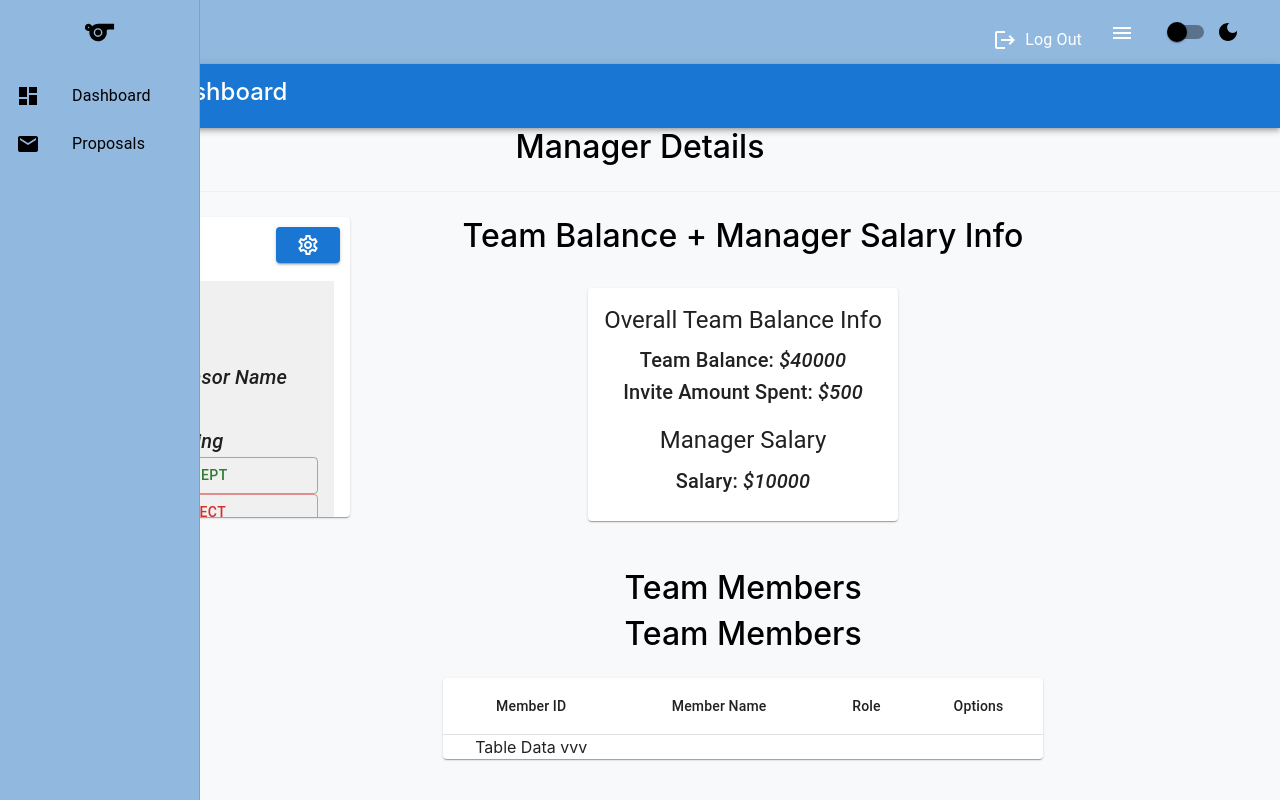
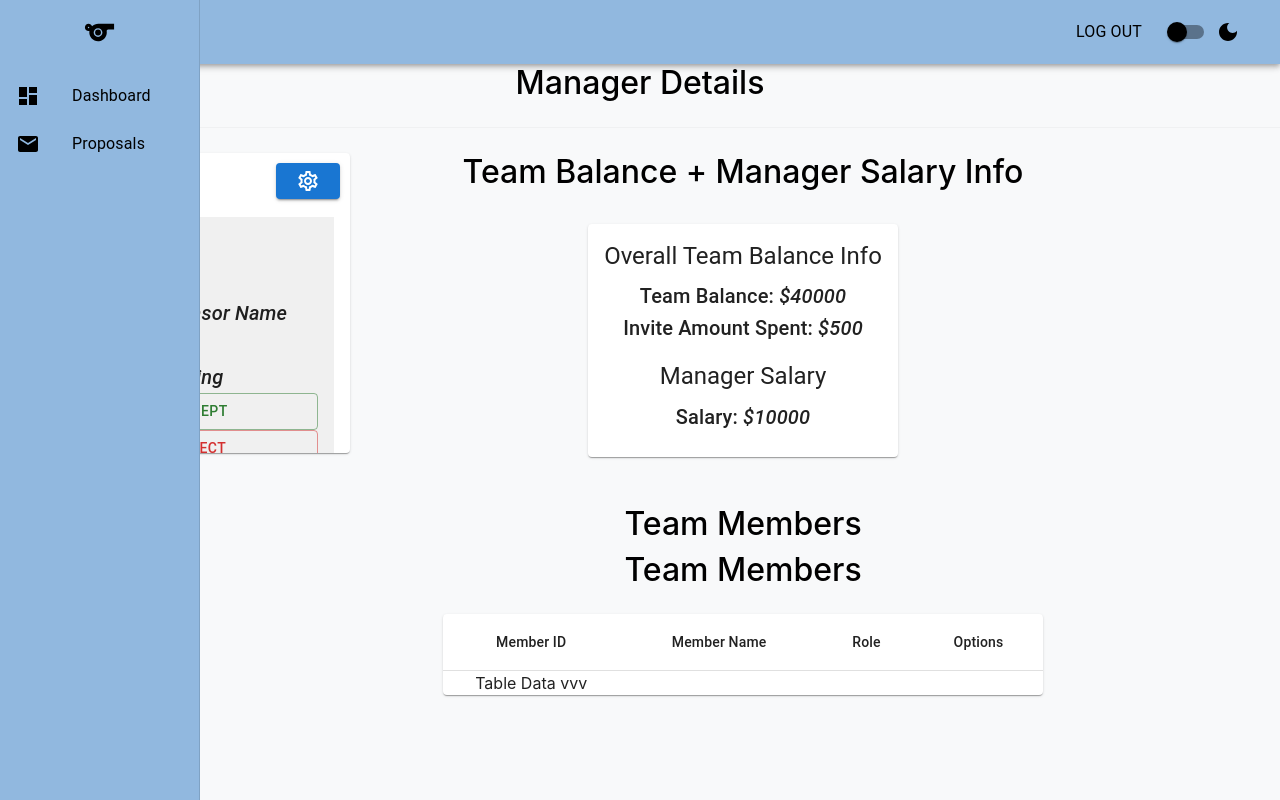
Before and after one commit to SaiAnand724/Team2Project2, a React (Create React App) app in the folder frontend-p2/frontend/: page /manager in a window 1280 px wide. Built offline with nearby package versions, Linux system fonts and the light colour scheme.

Commit message:
minor changes in nav bar

```diff
--- a/frontend-p2/frontend/src/Components/TeamComponents/ManagerDashboard.tsx
+++ b/frontend-p2/frontend/src/Components/TeamComponents/ManagerDashboard.tsx
@@ -28,9 +28,7 @@ export const ManagerDashboard: React.FC = () => {
 
   return (
     <div>
-        <div >
-            <ManagerNavbar></ManagerNavbar>
-        </div>
+
         <div className='app-container'>
             <h2 style={{ textAlign: 'center', marginBottom: '25px' }}>Manager Details</h2>
             <Divider/>
--- a/frontend-p2/frontend/src/Components/UtilityComponents/Navbar.tsx
+++ b/frontend-p2/frontend/src/Components/UtilityComponents/Navbar.tsx
@@ -7,9 +7,6 @@ import {
   Button,
   useTheme,
   useMediaQuery,
-  Drawer,
-  List,
-  ListItemButton,
   Box,
 } from '@mui/material';
 import MenuIcon from '@mui/icons-material/Menu';
@@ -74,18 +71,22 @@ const Navbar: React.FC = () => {
   }, []);
 
   const navbarBackgroundColor = darkMode ? '#173049' : '#91b8df';
-  const drawerBackgroundColor = darkMode ? '#173049' : '#91b8df';
   const linkColor = darkMode ? '#ffffff' : '#000000';
+
+  const renderMenuItems = () => {
+    // Return appropriate menu items based on user role
+    return null;
+  };
 
   const renderDrawerItems = () => {
     return (
       <>
-        <ListItemButton onClick={handleLogout} sx={{ mt: 2 }}>
-          <LogoutIcon />
-          <Typography variant="body1" sx={{ ml: 1, display: { xs: 'none', lg: 'block' } }}>
-            Log Out
-          </Typography>
-        </ListItemButton>
+        <Typography variant="body1" sx={{ color: linkColor, display: { xs: 'none', lg: 'block' } }}>
+          LOG OUT
+        </Typography>
+        <IconButton onClick={handleLogout} sx={{ display: { xs: 'flex', lg: 'none' } }}>
+          <LogoutIcon sx={{ color: linkColor }} />
+        </IconButton>
       </>
     );
   };
@@ -104,81 +105,31 @@ const Navbar: React.FC = () => {
               </Box>
             </Link>
             <Box sx={{ flexGrow: 1 }} />
-            {!isMobile && (
+            {isMobile ? (
+              <IconButton
+                edge="end"
+                color="inherit"
+                aria-label="logout"
+                onClick={handleLogout}
+                sx={{ ml: 2 }}
+              >
+                <LogoutIcon sx={{ color: linkColor }} />
+              </IconButton>
+            ) : (
               <Box sx={{ display: 'flex', gap: 2 }}>
                 {loading ? (
                   <Typography variant="body1" sx={{ color: linkColor }}>
                     Loading...
                   </Typography>
                 ) : (
-                  <>
-                    {renderDrawerItems()}
-                  </>
+                  renderDrawerItems()
                 )}
-                <IconButton
-                  edge="start"
-                  color="inherit"
-                  aria-label="menu"
-                  onClick={handleDrawerToggle}
-                  sx={{ display: { xs: 'none', lg: 'block' } }}
-                >
-                  <MenuIcon />
-                </IconButton>
-              </Box>
-            )}
-            {isMobile && (
-              <Box sx={{ display: 'flex', alignItems: 'center' }}>
-                <IconButton
-                  edge="end"
-                  color="inherit"
-                  aria-label="logout"
-                  onClick={handleLogout}
-                  sx={{ ml: 2 }}
-                >
-                  <LogoutIcon />
-                </IconButton>
               </Box>
             )}
           </Box>
           <ThemeSwitcher />
         </Toolbar>
       </AppBar>
-      <Drawer
-        anchor="left"
-        open={drawerOpen}
-        onClose={handleDrawerToggle}
-        PaperProps={{
-          sx: {
-            backgroundColor: drawerBackgroundColor,
-            color: linkColor,
-            width: 250,
-          },
-        }}
-        variant="temporary"
-      >
-        <Box
-          sx={{
-            width: 250,
-            display: 'flex',
-            flexDirection: 'column',
-            alignItems: 'center', // Center-align buttons
-            padding: 2, // Add padding around the content
-          }}
-          role="presentation"
-          onClick={handleDrawerToggle}
-          onKeyDown={handleDrawerToggle}
-        >
-          <Box sx={{ marginBottom: 2 }}>
-            <Typography variant="h6">
-              {username || 'User'}
-            </Typography>
-          </Box>
-          <List sx={{ padding: 0, width: '100%' }}>
-            {renderDrawerItems()}
-          </List>
-          <ThemeSwitcher />
-        </Box>
-      </Drawer>
       <ToastContainer />
     </>
   );
```
